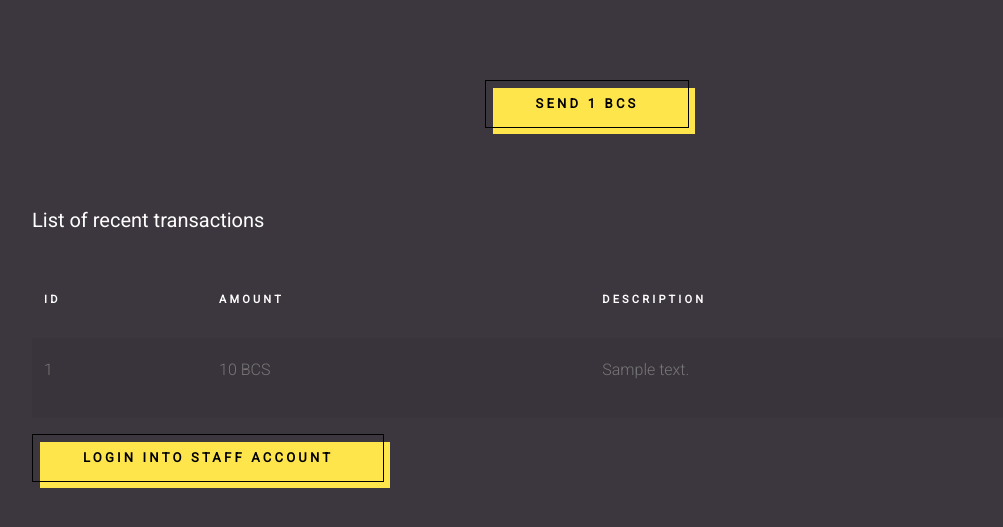
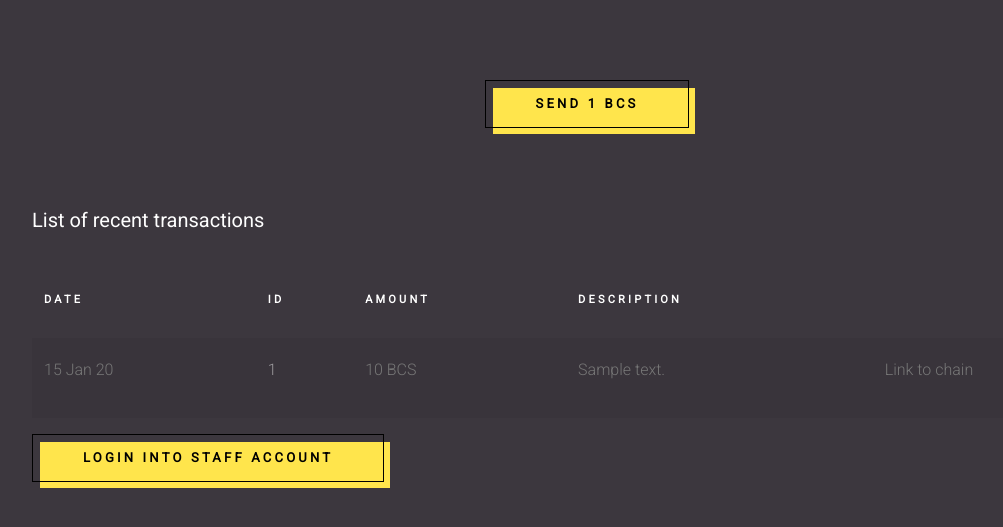
Before and after one commit to Migueliot1/bcs_sender, a Django app: page / in a window 1280 px wide. Shown: the top 527 px of the page, without its empty margins (53-1056 px from the left). Run offline with Django 4.2, Linux system fonts and the light colour scheme; tables that the repository leaves empty hold one stand-in row (values such as "Sample post"); some libraries are stand-ins or nearby versions.

Commit message:
Remove sender/receiver address. Add link to BCS website with this info instead.

```diff
--- a/static/js/main.js
+++ b/static/js/main.js
@@ -3,3 +3,9 @@ jQuery(document).ready(function($) {
         window.location = $(this).data("href");
     });
 });
+
+jQuery(document).ready(function($) {
+    $(".clickable-column").click(function() {
+        window.location = $(this).data("href");
+    });
+});
--- a/templates/index.html
+++ b/templates/index.html
@@ -4,6 +4,7 @@
 {% block content %}
 
   <form class="form" action="#" method="POST">
+    {% csrf_token %}
 
     <div class="btn-container">
       <button class="fancy-btn" role="button">Send 1 BCS</button>
@@ -23,6 +24,7 @@
         <table class="table table-striped custom-table">
           <thead>
             <tr>
+              <th scope="col">Date</th>
               <th scope="col">ID</th>
               <th scope="col">Amount</th>
               <th scope="col">Description</th>
@@ -33,11 +35,14 @@
 
             {% for tx in txs %}
 
-              <tr scope="row" class='clickable-row' data-href="{% url 'singleTx' tx.id %}">
-                <td>{{tx.id}}</td>
-                <td>{{tx.amount}} BCS</td>
-                <td>{{tx.description}}</p></td>
+              <tr scope="row">
+                <td class="clickable-column" data-href="{% url 'singleTx' tx.id %}">{{tx.created|date:"d M y"}}</td>
+                <td class="clickable-column" data-href="{% url 'singleTx' tx.id %}"><p>{{tx.id}}</p></td>
+                <td class="clickable-column" data-href="{% url 'singleTx' tx.id %}">{{tx.amount}} BCS</td>
+                <td class="clickable-column" data-href="{% url 'singleTx' tx.id %}">{{tx.description}}</td>
+                <td class="clickable-column" data-href="https://bcschain.info/tx/{{tx.id}}">Link to chain</td>
               </tr>
+
 
             {% endfor %}
 
```
Also changed, not shown: templates/singleTx.html (+6 -1 lines).
